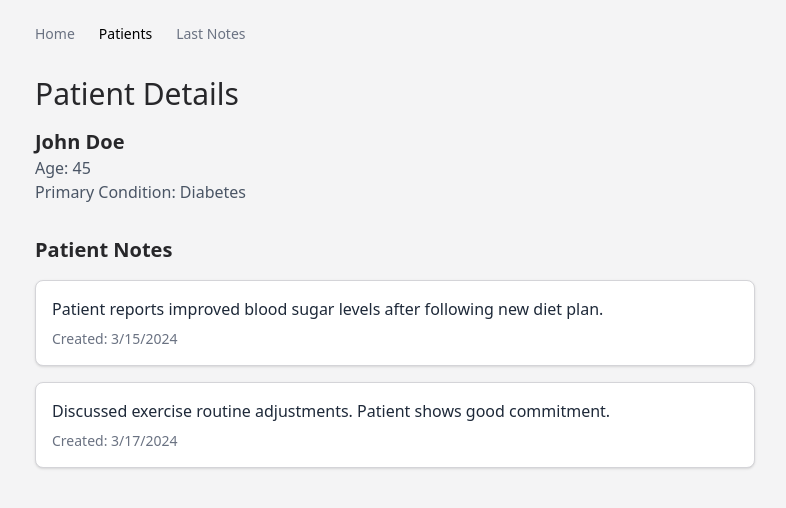
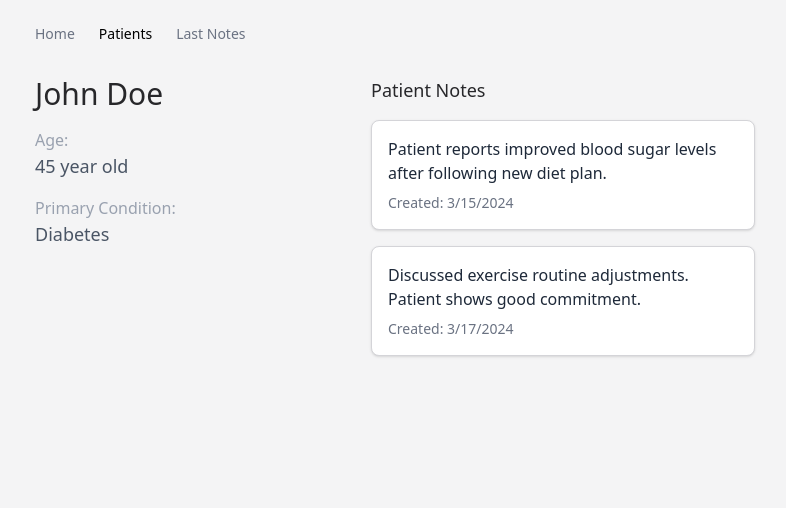
Before and after one commit to manumorante/track-patients, a React (Vite) app: page /patients/1 in a window 1280 px wide. Shown: the top 508 px of the page, without its empty margins (245-1031 px from the left). Built offline with nearby package versions, Linux system fonts and the light colour scheme.

Commit message:
refactor: streamline patient hooks export and enhance PatientDetailPage layout for better readability

```diff
--- a/src/hooks/index.ts
+++ b/src/hooks/index.ts
@@ -1,9 +1,3 @@
 export { useDebounce } from './useDebounce'
-export {
-  usePatients,
-  usePatient,
-  useCreatePatient,
-  useUpdatePatient,
-  useDeletePatient,
-} from './usePatients'
+export { usePatient, useCreatePatient, useUpdatePatient, useDeletePatient } from './usePatients'
 export { useSearchPatients } from './useSearchPatients'
--- a/src/pages/PatientDetailPage.tsx
+++ b/src/pages/PatientDetailPage.tsx
@@ -24,16 +24,21 @@ export default function PatientDetailPage() {
 
   return (
     <div>
-      <h1 className="mb-4 text-3xl">Patient Details</h1>
-      <div className="space-y-4">
-        <div>
-          <h2 className="text-xl font-semibold">{patient.name}</h2>
-          <p className="text-gray-600">Age: {patient.age}</p>
-          <p className="text-gray-600">Primary Condition: {patient.primaryCondition}</p>
+      <div className="mb-4 flex flex-col gap-4 sm:flex-row">
+        <div className="flex-1 space-y-4">
+          <h1 className="text-3xl">{patient.name}</h1>
+          <p className="text-gray-400">
+            Age: <div className="text-lg text-gray-600">{patient.age} year old</div>
+          </p>
+
+          <p className="text-gray-400">
+            Primary Condition:{' '}
+            <div className="text-lg text-gray-600">{patient.primaryCondition}</div>
+          </p>
         </div>
 
-        <div className="mt-8">
-          <h2 className="mb-4 text-xl font-semibold">Patient Notes</h2>
+        <div className="w-96">
+          <h2 className="mb-4 text-lg font-medium">Patient Notes</h2>
           <PatientNotes patientId={id} />
         </div>
       </div>
```
